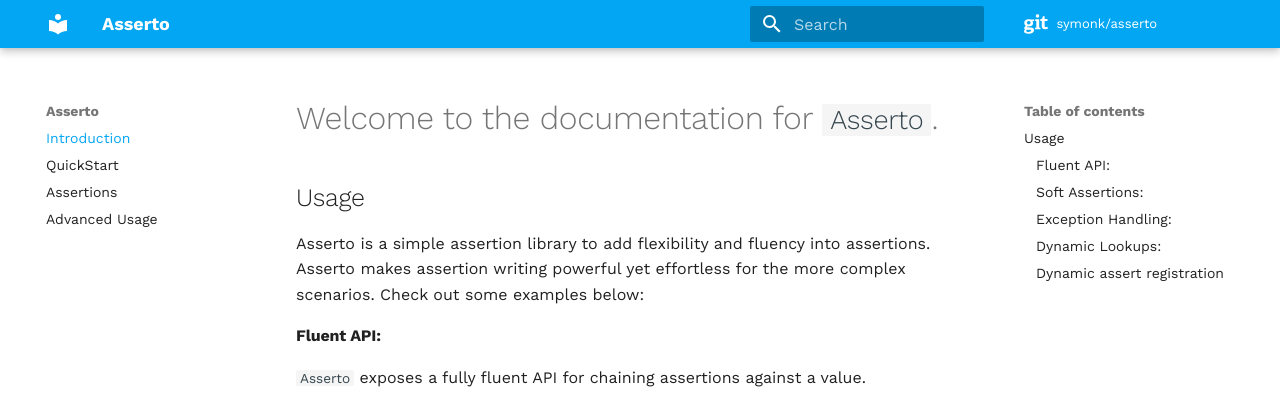
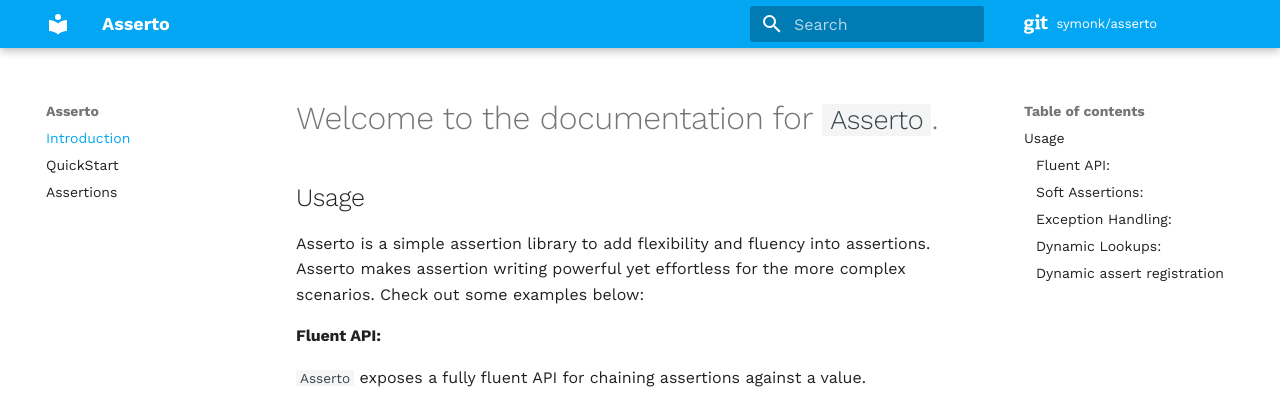
Before and after one commit to symonk/asserto, an MkDocs documentation site: the page built from docs/index.md, in a window 1280 px wide. Shown: the top 403 px of the page. Built offline with MkDocs 1.6.1 and Material for MkDocs 9.7.7, drawn with Linux system fonts in a browser that asks for light colours; comment, search, counter and statistics services are not loaded.

Commit message:
remove `advanced usage` from docs

```diff
--- a/mkdocs.yml
+++ b/mkdocs.yml
@@ -21,7 +21,6 @@ nav:
     - Introduction: index.md
     - QuickStart: quickstart.md
     - Assertions: assertions.md
-    - Advanced Usage: advanced.md
 plugins:
     - search
     - mkdocstrings:
```
Also changed, not shown: docs/advanced.md (deleted).
